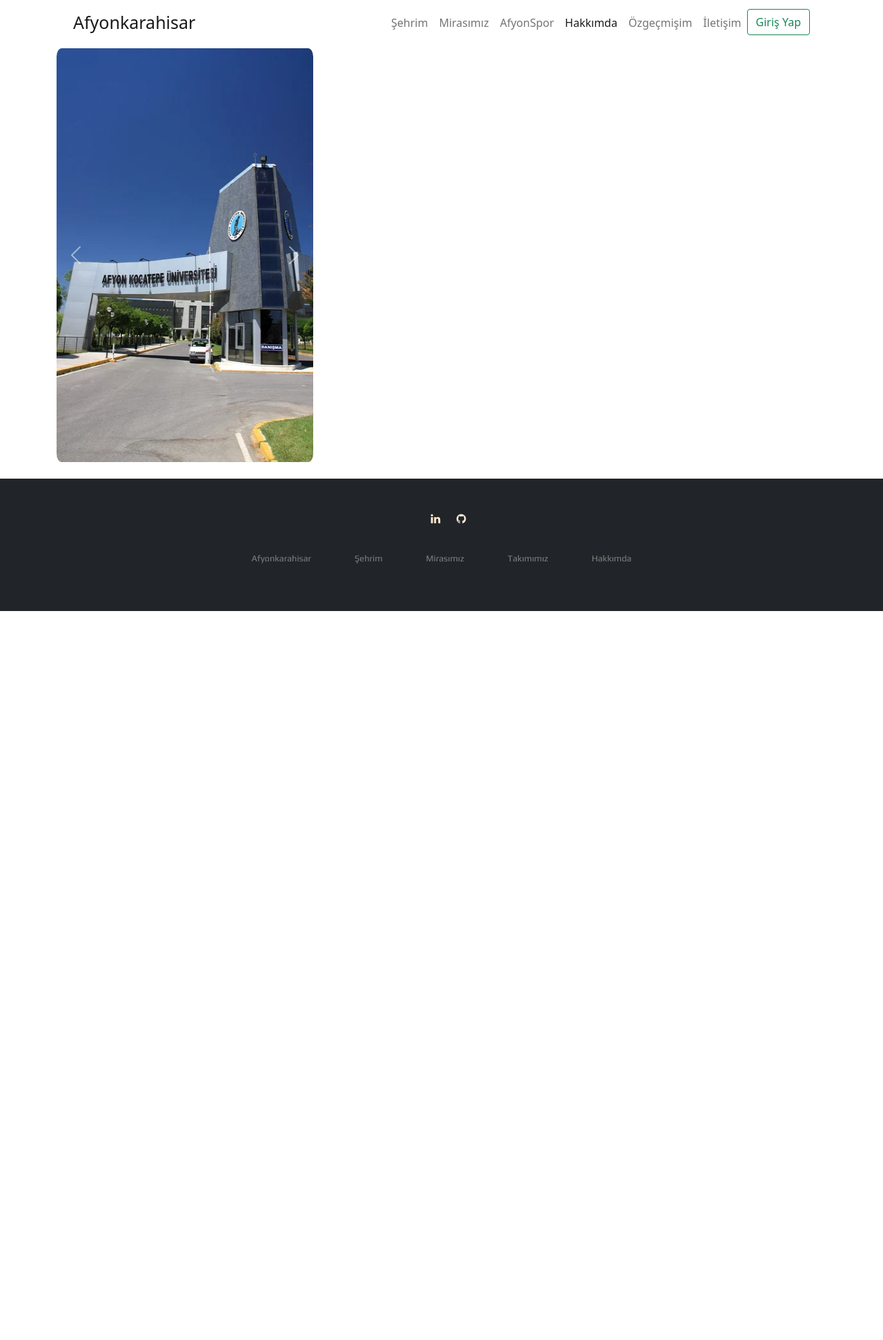
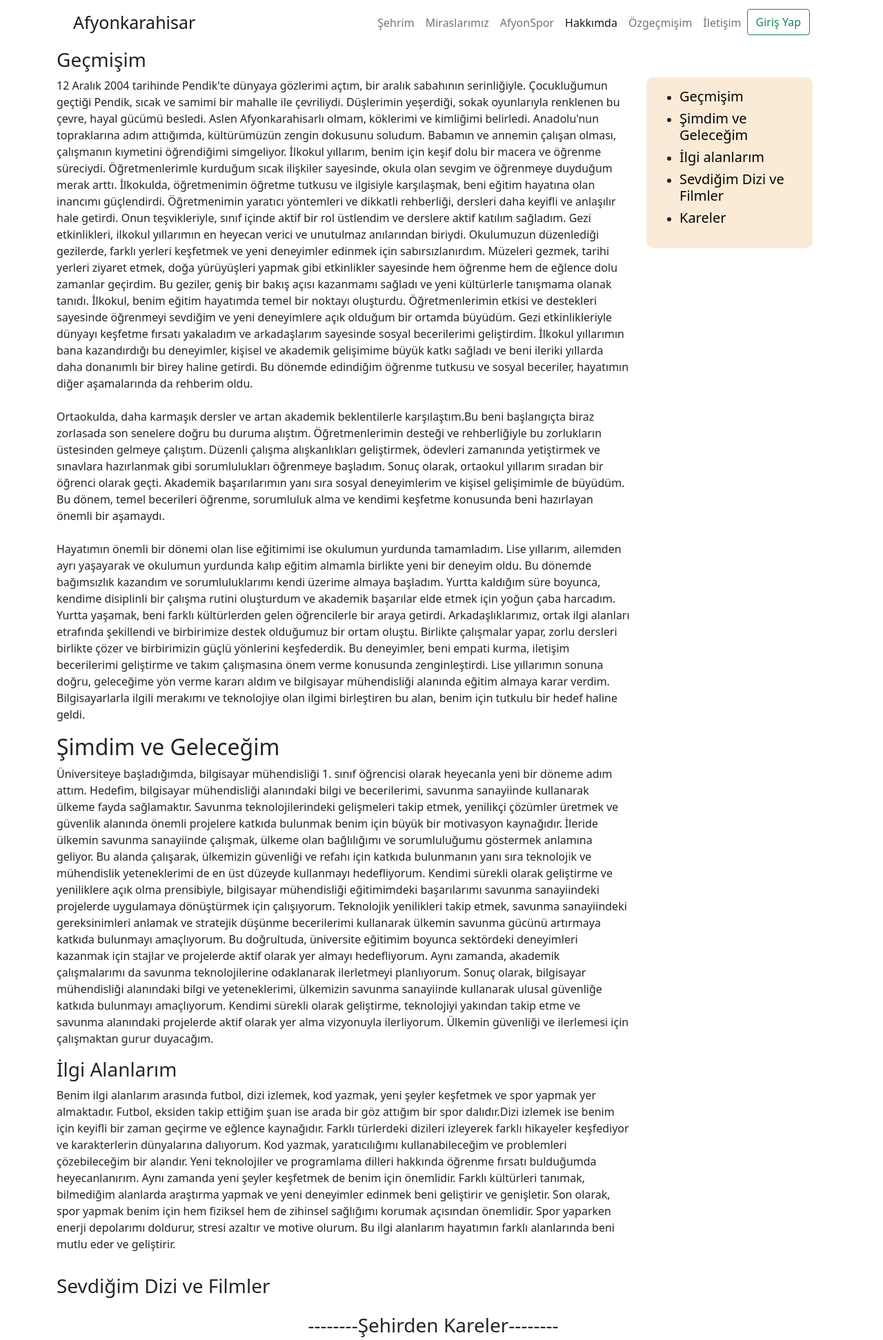
Before and after one commit to alitekes1/AfyonkarahisarVeBen, a PHP site: page /hakkimda.html in a window 1280 px wide. Shown: the top 1943 px of the page at 69% size. Before the commit the page ends 886 px from the top, so only its background shows below. Run offline with PHP 8.4, Linux system fonts and the light colour scheme.

Commit message:
hakkımda oluşturuldu ve bazı değişiklikler yapıldı

```diff
--- /dev/null
+++ b/css/hakkimda.css
@@ -0,0 +1,4 @@
+.col-sm-8{
+    height: 100px;
+    width: 100%;
+}
--- /dev/null
+++ b/css/iletisim.css
@@ -0,0 +1,133 @@
+.footer {
+    background: #050505;
+    padding: 30px 0px;
+    font-family: 'Play', sans-serif;
+    bottom: 0;
+    text-align: center;
+}
+
+.footer .row {
+    width: 100%;
+    margin: 1% 0%;
+    padding: 0.6% 0%;
+    color: gray;
+    font-size: 0.8em;
+}
+
+.footer .row a {
+    text-decoration: none;
+    color: gray;
+    transition: 0.5s;
+}
+
+.footer .row a:hover {
+    color: #fff;
+}
+
+.footer .row ul {
+    width: 100%;
+}
+
+.footer .row ul li {
+    display: inline-block;
+    margin: 0px 30px;
+}
+
+.footer .row a i {
+    font-size: 2em;
+    margin: 0% 1%;
+}
+
+.form-bg {
+    height: 100%;
+    width: auto;
+}
+
+.login-satir {
+    height: 600px;
+    width: 100%;
+}
+
+.photo-container {
+    border: 2px solid black;
+    padding: 10px;
+    display: inline-block;
+    max-width: 100%;
+    height: auto;
+}
+
+form,
+select {
+    text-align: center;
+    margin-top: 5px;
+}
+
+.form-elemanlari {
+    margin-top: 15px;
+    font-size: 15px;
+    width: 250px;
+    border: solid black;
+
+}
+
+textarea {
+    margin-top: 15px;
+    width: 330px;
+    height: 285px;
+    resize: none;
+    border: double black;
+}
+
+.label-date {
+    margin-left: 0px;
+
+}
+
+#date {
+    margin-top: 15px;
+    margin-left: 10px;
+    width: 220px;
+    border: inset;
+}
+
+.radiobtn {
+    width: 30px;
+}
+
+.img-oval {
+    border-radius: 2%;
+    height: "580px";
+}
+
+.col-sm-6 {
+    display: flex;
+    justify-content: center;
+    align-items: center;
+}
+
+.buttonlar {
+    margin-top: 550px;
+    width: 250px;
+}
+
+.movies img {
+    height: 190px;
+    width: 11%;
+    margin-left: 12px;
+}
+
+.movies ul {
+    list-style-type: none;
+    display: flex;
+    padding: 0;
+}
+
+.movies li {
+    margin-right: 10px;
+    place-items: center;
+    /* İstediğiniz boşluk miktarı */
+}
+.ali img{
+    height: 470px;
+    width: 100%;
+}
--- a/css/index.css
+++ b/css/index.css
@@ -172,50 +172,5 @@
     border-radius: 10px;
     height: auto!important;
     width: auto!important;
+    margin-right: 20px;
 }
-.form-bg{
-    height: 100%;
-    width:auto;
-}
-.login-satir{
-    height: 600px;
-    width: 100%;
-}
-.photo-container {
-    border: 2px solid black;
-    padding: 10px;
-    display: inline-block;
-    max-width: 100%;
-    height: auto;
-}
-form,select{
-    text-align: center;
-    margin-top: 5px;
-}
-.form-elemanlari{
-    margin-top: 15px;
-    margin-left: 50px;
-    font-size:15px;
-    width: 250px;
-}
-textarea{
-    margin-top: 15px;
-    width: 330px;
-    height: 275px;
-    resize: none;
-}
-.label-date{
-    margin-left: 50px;
-
-}
-#date{
-    margin-top: 15px;
-    margin-left: 10px;
-    width: 200px;
-}
-.radiobtn{
-    width: 30px;
-}
-.img-oval{
-    border-radius: 2%;
-}
--- a/hakkimda.html
+++ b/hakkimda.html
@@ -8,6 +8,7 @@
     <link href="https://cdn.jsdelivr.net/npm/bootstrap@5.0.2/dist/css/bootstrap.min.css" rel="stylesheet"
         integrity="sha384-EVSTQN3/azprG1Anm3QDgpJLIm9Nao0Yz1ztcQTwFspd3yD65VohhpuuCOmLASjC" crossorigin="anonymous">
     <link rel="stylesheet" href="css/index.css">
+    <link rel="stylesheet" href="css/iletisim.css">
     <div>
         <!--FONT AWESOME-->
         <link rel="stylesheet"
@@ -16,13 +17,13 @@
         <link rel="preconnect" href="https://fonts.gstatic.com">
         <link href="https://fonts.googleapis.com/css2?family=Fredoka+One&family=Play&display=swap" rel="stylesheet">
     </div>
-    <title> Hakkımda</title>
+    <title>Hakkımda</title>
 </head>
 
 <body>
     <div class="container">
         <div class="row ">
-            <nav class="navbar navbar-expand-lg navbar-light bg-transparent ">
+            <nav class="navbar navbar-expand-lg navbar-light bg-transparent align-items-center" style="height: 45px;">
                 <div class="container-fluid">
                     <div class="col-sm-4">
                         <a class="navbar-brand" href="index.html">Afyonkarahisar</a>
@@ -35,16 +36,16 @@
                     <div class="collapse navbar-collapse col-sm-8 justify-content-end" id="navbarNav">
                         <ul class="navbar-nav">
                             <li class="nav-item">
-                                <a class="nav-link " aria-current="page" href="sehrim.html" target="_blank">Şehrim</a>
+                                <a class="nav-link " href="sehrim.html">Şehrim</a>
                             </li>
                             <li class="nav-item">
-                                <a class="nav-link" href="mirasimiz.html" target="_blank">Mirasımız</a>
+                                <a class="nav-link" href="mirasimiz.html" target="_blank">Miraslarımız</a>
                             </li>
                             <li class="nav-item">
                                 <a class="nav-link" href="takimimiz.html" target="_blank">AfyonSpor</a>
                             </li>
                             <li class="nav-item">
-                                <a class="nav-link active" href="hakkimda.html">Hakkımda</a>
+                                <a class="nav-link active" href="hakkimda.html" target="_blank">Hakkımda</a>
                             </li>
                             <li class="nav-item">
                                 <a class="nav-link   " href="ozgecmisCv.html" target="_blank">Özgeçmişim</a>
@@ -52,6 +53,7 @@
                             <li class="nav-item">
                                 <a class="nav-link " href="iletisim.html" target="_blank">İletişim</a>
                             </li>
+
                             <li class="nav-item">
                                 <a href="loginPage.html" class="btn btn-outline-success">Giriş Yap</a>
                             </li>
@@ -61,38 +63,187 @@
             </nav>
         </div>
     </div>
+
     <div class="container">
-        <div class="row ">
-            <div class="col-sm-12">
+        <section class="row">
+            <h3 id="gecmisim">Geçmişim</h3>
+            <div class="col-sm-9">
+                <p>
+                    12 Aralık 2004 tarihinde Pendik'te dünyaya gözlerimi açtım, bir aralık sabahının
+                    serinliğiyle.
+                    Çocukluğumun geçtiği Pendik, sıcak ve samimi bir mahalle ile çevriliydi. Düşlerimin
+                    yeşerdiği, sokak oyunlarıyla renklenen bu çevre, hayal gücümü besledi.
+
+                    Aslen Afyonkarahisarlı olmam, köklerimi ve kimliğimi belirledi. Anadolu'nun topraklarına
+                    adım attığımda, kültürümüzün zengin dokusunu soludum. Babamın ve annemin çalışan olması,
+                    çalışmanın kıymetini öğrendiğimi simgeliyor.
+
+                    İlkokul yıllarım, benim için keşif dolu bir macera ve öğrenme süreciydi. Öğretmenlerimle kurduğum
+                    sıcak ilişkiler sayesinde, okula olan sevgim ve öğrenmeye duyduğum merak arttı.
+
+                    İlkokulda, öğretmenimin öğretme tutkusu ve ilgisiyle karşılaşmak, beni eğitim hayatına olan inancımı
+                    güçlendirdi. Öğretmenimin yaratıcı yöntemleri ve dikkatli rehberliği, dersleri daha keyifli ve
+                    anlaşılır hale getirdi. Onun teşvikleriyle, sınıf içinde aktif bir rol üstlendim ve derslere aktif
+                    katılım sağladım.
+
+                    Gezi etkinlikleri, ilkokul yıllarımın en heyecan verici ve unutulmaz anılarından biriydi. Okulumuzun
+                    düzenlediği gezilerde, farklı yerleri keşfetmek ve yeni deneyimler edinmek için sabırsızlanırdım.
+                    Müzeleri gezmek, tarihi yerleri ziyaret etmek, doğa yürüyüşleri yapmak gibi etkinlikler sayesinde
+                    hem öğrenme hem de eğlence dolu zamanlar geçirdim. Bu geziler, geniş bir bakış açısı kazanmamı
+                    sağladı ve yeni kültürlerle tanışmama olanak tanıdı.
+                    İlkokul, benim eğitim hayatımda temel bir noktayı oluşturdu. Öğretmenlerimin etkisi ve destekleri
+                    sayesinde öğrenmeyi sevdiğim ve yeni deneyimlere açık olduğum bir ortamda büyüdüm. Gezi
+                    etkinlikleriyle dünyayı keşfetme fırsatı yakaladım ve arkadaşlarım sayesinde sosyal becerilerimi
+                    geliştirdim.
+
+                    İlkokul yıllarımın bana kazandırdığı bu deneyimler, kişisel ve akademik gelişimime büyük katkı
+                    sağladı ve beni ileriki yıllarda daha donanımlı bir birey haline getirdi. Bu dönemde edindiğim
+                    öğrenme tutkusu ve sosyal beceriler, hayatımın diğer aşamalarında da rehberim oldu.
+
+                    <br><br>
+                    Ortaokulda, daha karmaşık dersler ve artan akademik beklentilerle karşılaştım.Bu beni başlangıçta
+                    biraz zorlasada son senelere doğru bu duruma alıştım. Öğretmenlerimin
+                    desteği ve rehberliğiyle bu zorlukların üstesinden gelmeye çalıştım. Düzenli çalışma alışkanlıkları
+                    geliştirmek, ödevleri zamanında yetiştirmek ve sınavlara hazırlanmak gibi sorumlulukları öğrenmeye
+                    başladım.
+                    Sonuç olarak, ortaokul yıllarım sıradan bir öğrenci olarak geçti. Akademik başarılarımın
+                    yanı sıra sosyal deneyimlerim ve kişisel gelişimimle de büyüdüm. Bu dönem, temel becerileri öğrenme,
+                    sorumluluk alma ve kendimi keşfetme konusunda beni hazırlayan önemli bir aşamaydı.
+                    <br><br>
+                    Hayatımın önemli bir dönemi olan lise eğitimimi ise okulumun yurdunda tamamladım.
+
+                    Lise yıllarım, ailemden ayrı yaşayarak ve okulumun yurdunda kalıp eğitim almamla birlikte
+                    yeni bir deneyim oldu. Bu dönemde bağımsızlık kazandım ve sorumluluklarımı kendi üzerime
+                    almaya başladım. Yurtta kaldığım süre boyunca, kendime disiplinli bir çalışma rutini
+                    oluşturdum ve akademik başarılar elde etmek için yoğun çaba harcadım.
+
+                    Yurtta yaşamak, beni farklı kültürlerden gelen öğrencilerle bir araya getirdi.
+                    Arkadaşlıklarımız, ortak ilgi alanları etrafında şekillendi ve birbirimize destek olduğumuz
+                    bir ortam oluştu. Birlikte çalışmalar yapar, zorlu dersleri birlikte çözer ve
+                    birbirimizin güçlü yönlerini keşfederdik. Bu deneyimler, beni empati kurma, iletişim
+                    becerilerimi geliştirme ve takım çalışmasına önem verme konusunda zenginleştirdi.
+
+                    Lise yıllarımın sonuna doğru, geleceğime yön verme kararı aldım ve bilgisayar mühendisliği
+                    alanında eğitim almaya karar verdim.
+
+                    Bilgisayarlarla ilgili merakımı ve teknolojiye olan
+                    ilgimi birleştiren bu alan, benim için tutkulu bir hedef haline geldi.
+                    <br>
+                <h2 id="simdivegelecegim">Şimdim ve Geleceğim</h2>
+
+                Üniversiteye başladığımda, bilgisayar mühendisliği 1. sınıf öğrencisi olarak heyecanla yeni bir
+                döneme
+                adım attım.
+                Hedefim, bilgisayar mühendisliği alanındaki bilgi ve becerilerimi, savunma sanayiinde
+                kullanarak ülkeme fayda sağlamaktır. Savunma teknolojilerindeki gelişmeleri takip etmek,
+                yenilikçi çözümler üretmek ve güvenlik alanında önemli projelere katkıda bulunmak benim için
+                büyük bir motivasyon kaynağıdır.
+
+                İleride ülkemin savunma sanayiinde çalışmak, ülkeme olan bağlılığımı ve sorumluluğumu
+                göstermek anlamına geliyor. Bu alanda çalışarak, ülkemizin güvenliği ve refahı için katkıda
+                bulunmanın yanı sıra teknolojik ve mühendislik yeteneklerimi de en üst düzeyde kullanmayı
+                hedefliyorum.
+
+                Kendimi sürekli olarak geliştirme ve yeniliklere açık olma prensibiyle, bilgisayar
+                mühendisliği eğitimimdeki başarılarımı savunma sanayiindeki projelerde uygulamaya
+                dönüştürmek için çalışıyorum. Teknolojik yenilikleri takip etmek, savunma sanayiindeki
+                gereksinimleri anlamak ve stratejik düşünme becerilerimi kullanarak ülkemin savunma gücünü
+                artırmaya katkıda bulunmayı amaçlıyorum.
+
+                Bu doğrultuda, üniversite eğitimim boyunca sektördeki deneyimleri kazanmak için stajlar ve
+                projelerde aktif olarak yer almayı hedefliyorum. Aynı zamanda, akademik çalışmalarımı da
+                savunma teknolojilerine odaklanarak ilerletmeyi planlıyorum.
+
+                Sonuç olarak, bilgisayar mühendisliği alanındaki bilgi ve yeteneklerimi, ülkemizin savunma
+                sanayiinde kullanarak ulusal güvenliğe katkıda bulunmayı amaçlıyorum. Kendimi sürekli olarak
+                geliştirme, teknolojiyi yakından takip etme ve savunma alanındaki projelerde aktif olarak
+                yer alma vizyonuyla ilerliyorum. Ülkemin güvenliği ve ilerlemesi için çalışmaktan gurur
+                duyacağım.
+                </p>
+                <h3 id="algialanlarim">İlgi Alanlarım</h3>
+                <p>
+                    Benim ilgi alanlarım arasında futbol, dizi izlemek, kod yazmak, yeni şeyler keşfetmek ve spor yapmak
+                    yer almaktadır. Futbol, eksiden takip ettiğim şuan ise arada bir göz attığım bir spor dalıdır.Dizi
+                    izlemek ise benim için
+                    keyifli bir zaman geçirme ve eğlence kaynağıdır. Farklı türlerdeki dizileri izleyerek farklı
+                    hikayeler keşfediyor ve karakterlerin dünyalarına dalıyorum. Kod yazmak, yaratıcılığımı
+                    kullanabileceğim ve problemleri çözebileceğim bir alandır. Yeni teknolojiler ve programlama dilleri
+                    hakkında öğrenme fırsatı bulduğumda heyecanlanırım. Aynı zamanda yeni şeyler keşfetmek de benim için
+                    önemlidir. Farklı kültürleri tanımak, bilmediğim alanlarda araştırma yapmak ve yeni deneyimler
+                    edinmek beni geliştirir ve genişletir. Son olarak, spor yapmak benim için hem fiziksel hem de
+                    zihinsel sağlığımı korumak açısından önemlidir. Spor yaparken enerji depolarımı doldurur, stresi
+                    azaltır ve motive olurum. Bu ilgi alanlarım hayatımın farklı alanlarında beni mutlu eder ve
+                    geliştirir.
+                </p>
+            </div>
+            <div class="col">
+                <aside class="col-sm-3 p-3 aside-mirasimiz" style="position: sticky; top: 20px;">
+                    <!--sticky özelliğiyle aside hareket etmesi sağlandı-->
+                    <ul>
+                        <li>
+                            <a href="#gecmisim">
+                                <h5>Geçmişim</h5>
+                            </a>
+                        </li>
+                        <li>
+                            <a href="#simdivegelecegim">
+                                <h5>Şimdim ve Geleceğim</h5>
+                            </a>
+                        </li>
+                        <li>
+                            <a href="#ilgialanlarım">
+                                <h5>İlgi alanlarım</h5>
+                            </a>
+                        </li>
+                        <li>
+                            <a href="#sevdigimdizivefilmler">
+                                <h5>Sevdiğim Dizi ve Filmler</h5>
+                            </a>
+                        </li>
+                        <li>
+                            <a href="#kareler">
+                                <h5>Kareler</h5>
+                            </a>
+                        </li>
+                    </ul>
+                </aside>
             </div>
 
+    </div>
+    <div class="container mt-3"><!-- start algialanlarım -->
+        <div class="row">
+            <h3 id="sevdigimdizivefilmler">Sevdiğim Dizi ve Filmler </h3>
+            <div class="col-sm-12">
+                <div class="row ml-2">
+                    <div class="movies mx-2">
+                        <script src="js/javascript.js"></script>
+                    </div>
+                </div>
+            </div>
         </div>
-    </div>
-
-    <div class="container"><!--slider-->
-        <div class="col-sm-4">
-            <div style="text-align: center; height: 600px;">
-                <div id="carouselExampleAutoplaying" class="carousel slide" data-bs-ride="carousel">
+    </div><!--end ilgi alanlarım-->
+    <div class="container mt-3"><!-- start slider -->
+        <div class="row sliderBoyut">
+            <div class="col-sm-12">
+                <h3 id="sehirdenkareler" style="text-align:center ;">--------Şehirden Kareler-------- </h3>
+                <div id="carouselExampleAutoplaying" class="carousel slide " data-bs-ride="carousel">
                     <div class="carousel-inner">
                         <div class="carousel-item active">
-                            <img src="images/depositphotos_18568069-stock-photo-entrance-of-afyon-kocatepe-university.jpg"
-                                class="d-block w-100 img-oval" height="600px" style="border-radius: 2%;" width="10x"
+                            <img src="images/Afyonkarahisar_Kalesi_9.jpg" class="d-block w-100 object-fit resim-boyut"
                                 alt="...">
                         </div>
                         <div class="carousel-item">
-                            <img src="images/depositphotos_18568069-stock-photo-entrance-of-afyon-kocatepe-university.jpg"
-                                class="d-block w-100 img-oval" height="600px" width="50%" alt="...">
+                            <img src="images/depositphotos_648289262-stock-photo-phrygian-valley-gerdekkaya-rock-mausoleum.jpg"
+                                class="d-block w-100 object-fit resim-boyut" alt="...">
                         </div>
                         <div class="carousel-item">
-                            <img src="images/dikeyfoto.jpg" height="600px" width="300px" class="d-block w-100 img-oval"
-                                alt="...">
+                            <img src="images/ebergölü.jpg" class="d-block w-100 object-fit resim-boyut" alt="...">
                         </div>
                     </div>
                     <button class="carousel-control-prev" type="button" data-bs-target="#carouselExampleAutoplaying"
                         data-bs-slide="prev">
                         <span class="carousel-control-prev-icon" aria-hidden="true"></span>
                         <span class="visually-hidden">Previous</span>
-
                     </button>
                     <button class="carousel-control-next" type="button" data-bs-target="#carouselExampleAutoplaying"
                         data-bs-slide="next">
@@ -102,10 +253,10 @@
                 </div>
             </div>
         </div>
-    </div><!--slider-->
-
-    <div class="mt-4"><!--footer-->
-        <footer style="width: 100%; z-index:0; height:100% ;">
+    </div><!--end slider-->
+    </div>
+    <div class=" mt-4"><!-- start footer-->
+        <footer style="width: 100% z-index=0;">
             <div class="footer bg-dark">
                 <div class="col">
                     <a href="https://www.linkedin.com/in/ali-teke%C5%9F-b23aba247/" target="_blank "><i
@@ -119,20 +270,19 @@
                     <ul>
                         <li><a href="index.html">Afyonkarahisar</a></li>
                         <li><a href="sehrim.html">Şehrim</a></li>
-                        <li><a href="mirasimiz.html">Mirasımız</a></li>
+                        <li><a href="mirasimiz.html">Miraslarımız</a></li>
                         <li><a href="takimimiz.html">Takımımız </a></li>
                         <li><a href="hakkimda.html">Hakkımda</a></li>
                     </ul>
                 </div>
             </div>
         </footer>
-    </div><!--footer-->
-
-
-
-    <script src="https://cdn.jsdelivr.net/npm/bootstrap@5.0.2/dist/js/bootstrap.bundle.min.js"
-        integrity="sha384-MrcW6ZMFYlzcLA8Nl+NtUVF0sA7MsXsP1UyJoMp4YLEuNSfAP+JcXn/tWtIaxVXM"
-        crossorigin="anonymous"></script>
+    </div><!--end footer-->
+    <div><!-- script -->
+        <script src="https://cdn.jsdelivr.net/npm/bootstrap@5.0.2/dist/js/bootstrap.bundle.min.js"
+            integrity="sha384-MrcW6ZMFYlzcLA8Nl+NtUVF0sA7MsXsP1UyJoMp4YLEuNSfAP+JcXn/tWtIaxVXM" crossorigin="anonymous">
+            </script>
+    </div>
 
 </body>
 
--- a/index.html
+++ b/index.html
@@ -33,7 +33,6 @@
 </head>
 
 <body>
-    <script src="javascript.js" type="text/javascript"></script>
     <header class="container ">
         <div class="row z-index=1000">
             <nav class="navbar navbar-expand-lg navbar-light bg-white align-items-center">
@@ -56,7 +55,7 @@
                                 <a class="nav-link active" href="sehrim.html" target="_blank">Şehrim</a>
                             </li>
                             <li class="nav-item">
-                                <a class="nav-link active " href="mirasimiz.html" target="_blank">Mirasımız</a>
+                                <a class="nav-link active " href="mirasimiz.html" target="_blank">Miraslarımız</a>
                             </li>
                             <li class="nav-item">
                                 <a class="nav-link active  " href="takimimiz.html" target="_blank">AfyonSpor</a>
@@ -168,7 +167,7 @@
                         <ul>
                             <li><a href="index.html">Afyonkarahisar</a></li>
                             <li><a href="sehrim.html">Şehrim</a></li>
-                            <li><a href="mirasimiz.html">Mirasımız</a></li>
+                            <li><a href="mirasimiz.html">Miraslarımız</a></li>
                             <li><a href="takimimiz.html">Takımımız </a></li>
                             <li><a href="hakkimda.html">Hakkımda</a></li>
                         </ul>
--- a/mirasimiz.html
+++ b/mirasimiz.html
@@ -36,7 +36,7 @@
                                 <a class="nav-link " aria-current="page" href="sehrim.html" target="_blank">Şehrim</a>
                             </li>
                             <li class="nav-item">
-                                <a class="nav-link active" href="#">Mirasımız</a>
+                                <a class="nav-link active" href="mirasimiz.html">Miraslarımız</a>
                             </li>
                             <li class="nav-item">
                                 <a class="nav-link" href="takimimiz.html" target="_blank">AfyonSpor</a>
@@ -286,7 +286,7 @@
                     <ul>
                         <li><a href="index.html">Afyonkarahisar</a></li>
                         <li><a href="sehrim.html">Şehrim</a></li>
-                        <li><a href="mirasimiz.html">Mirasımız</a></li>
+                        <li><a href="mirasimiz.html">Miraslarımız</a></li>
                         <li><a href="takimimiz.html">Takımımız </a></li>
                         <li><a href="hakkimda.html">Hakkımda</a></li>
                     </ul>
--- a/takimimiz.html
+++ b/takimimiz.html
@@ -36,7 +36,7 @@
                                 <a class="nav-link " aria-current="page" href="sehrim.html" target="_blank">Şehrim</a>
                             </li>
                             <li class="nav-item">
-                                <a class="nav-link" href="mirasimiz.html" target="_blank">Mirasımız</a>
+                                <a class="nav-link" href="mirasimiz.html" target="_blank">Miraslarımız</a>
                             </li>
                             <li class="nav-item">
                                 <a class="nav-link active" href="takimimiz.html">AfyonSpor</a>
@@ -154,7 +154,7 @@
                     <ul>
                         <li><a href="index.html">Afyonkarahisar</a></li>
                         <li><a href="sehrim.html">Şehrim</a></li>
-                        <li><a href="mirasimiz.html">Mirasımız</a></li>
+                        <li><a href="mirasimiz.html">Miraslarımız</a></li>
                         <li><a href="takimimiz.html">Takımımız </a></li>
                         <li><a href="hakkimda.html">Hakkımda</a></li>
                     </ul>
```
Also changed, not shown: css/cv.css (+12 -5 lines), iletisim.html (+10 -8 lines), js/javascript.js (+20 -1 lines), ozgecmisCv.html (+48 -61 lines), sehrim.html (+16 -17 lines).
